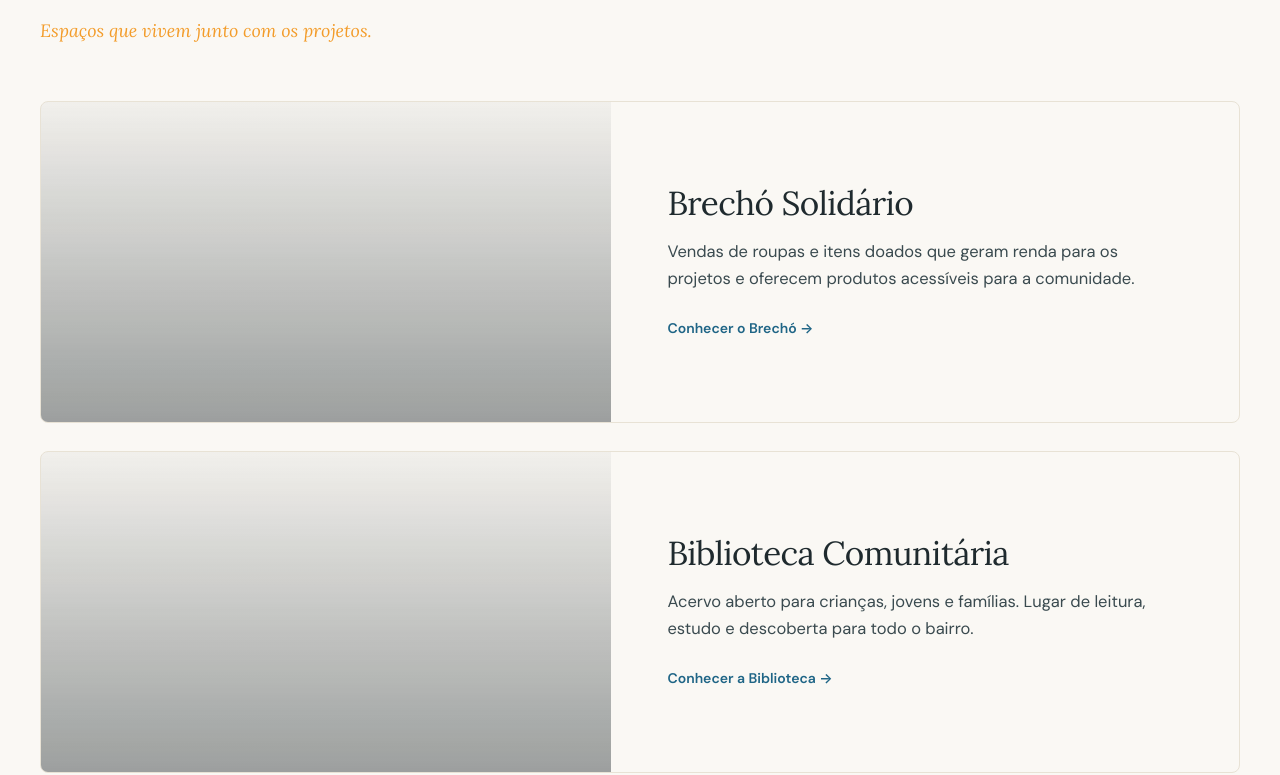
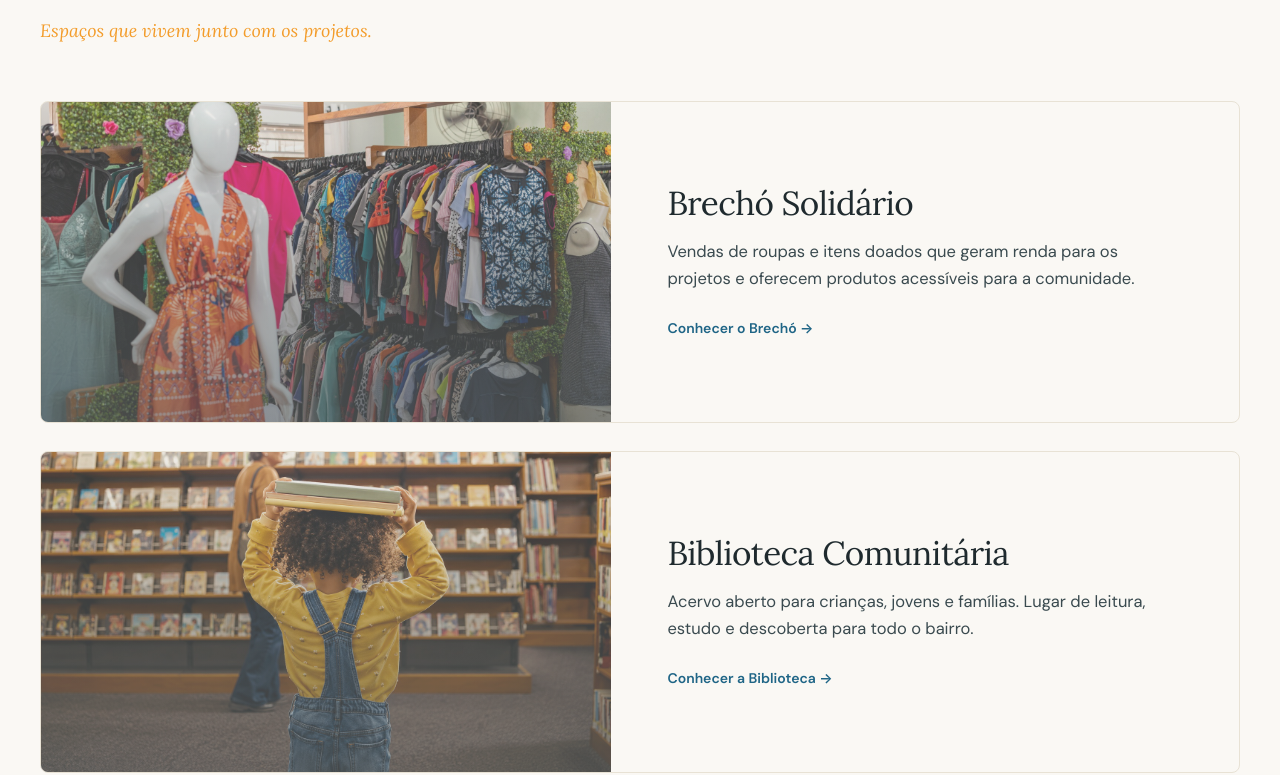
Before and after one commit to pedromonteiro10311031/osrv, a Next.js app: page /programas-e-projetos in a window 1280 px wide. Shown: the part 3866-4641 px from the top of the page. Built offline with nearby package versions, Linux system fonts and the light colour scheme.

Commit message:
fix: corrige backgroundImage do Complementares com gradiente valido como fallback

```diff
--- a/components/Complementares.tsx
+++ b/components/Complementares.tsx
@@ -23,7 +23,7 @@ function ComplementoCard({ tag, title, desc, link, photo }: { tag: string, title
   const [hover, setHover] = useState(false)
   return (
     <a href="#" style={{ ...compStyles.row, boxShadow: hover ? '0 8px 24px rgba(0,0,0,0.12)' : 'none', borderColor: hover ? 'var(--amber-500)' : 'var(--border-soft)' }} className="comp-row" onMouseEnter={() => setHover(true)} onMouseLeave={() => setHover(false)}>
-      <div style={{ ...compStyles.photo, backgroundImage: `url('${photo}'), #1E4218` }} className="comp-photo">
+      <div style={{ ...compStyles.photo, backgroundImage: `url('${photo}'), linear-gradient(#1E4218, #1E4218)` }} className="comp-photo">
         <div style={compStyles.photoScrim}></div>
 
       </div>
```
